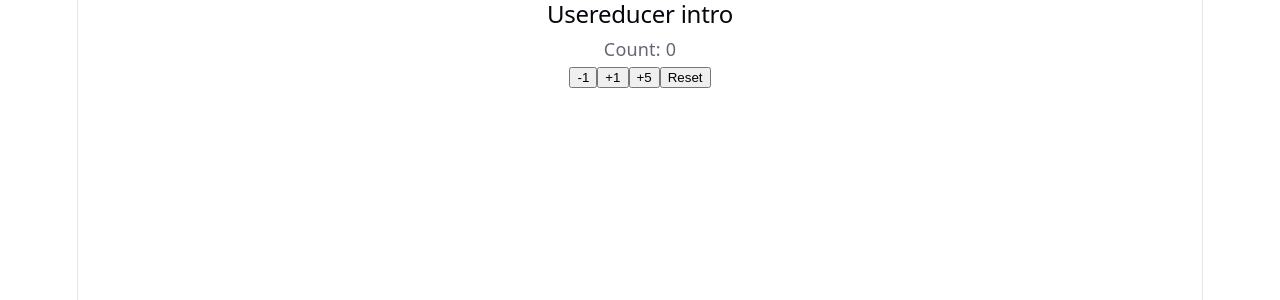
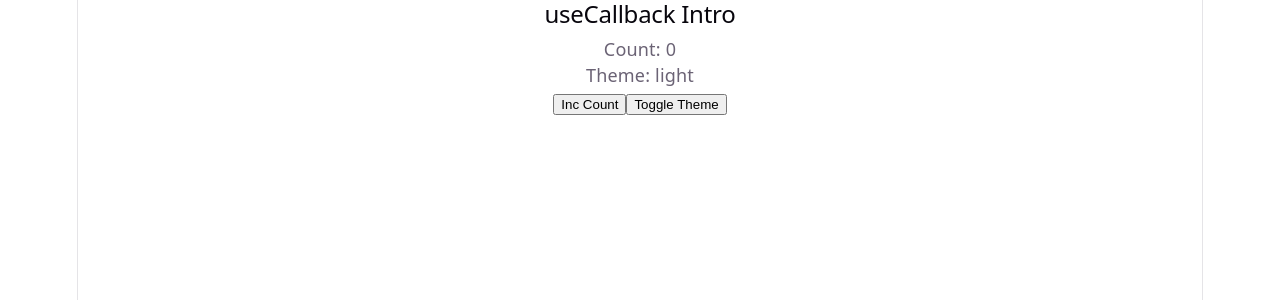
Before and after one commit to poorna834/MERN_Stu_FebMay26Mys, a React (Vite) app in the folder W10/D2/my-app/: page / in a window 1280 px wide. Shown: the top 300 px of the page. Built offline with nearby package versions, Linux system fonts and the light colour scheme.

Commit message:
useCallback hook

```diff
--- a/W10/D2/my-app/src/App.jsx
+++ b/W10/D2/my-app/src/App.jsx
@@ -3,13 +3,16 @@ import { UseContextIntro } from "./components/P1";
 import { CustomHooksIntro} from "./components/P2";
 import { UserRefIntro} from "./components/P3";
 import { UseReducerIntro } from "./components/P4";
+import { UseCallbackIntro } from "./components/P5";
+
 function App() {
   return (
     <>
       {/* <UseContextIntro />        */}
       {/* <CustomHooksIntro /> */}
       {/* <UserRefIntro /> */}
-      <UseReducerIntro />
+      {/* <UseReducerIntro /> */}
+      <UseCallbackIntro />
     </>
   )
 }
--- /dev/null
+++ b/W10/D2/my-app/src/components/P5.jsx
@@ -0,0 +1,38 @@
+// useCallback hook
+// Memoizes a function
+// It keeps the same function reference between renders
+// until dependencies change
+import { useCallback, useState, memo } from "react";
+const ChildButton = memo(function ChildButton({onClick,label}){
+    console.log(`${label} button rendered.`);
+    return(
+        <button onClick={onClick}>
+            {label}
+        </button>
+    );
+});
+
+export function UseCallbackIntro(){
+    const [count,setCount] = useState(0);
+    const [theme,setTheme] = useState('light');
+
+    const handleIncrement = useCallback(()=>{
+        setCount((prev)=>prev+1);
+    },[]);
+
+    const toggleTheme = () =>{
+        setTheme((prev)=>(prev === 'light' ? 'dark':'light'));
+    };
+
+    return(
+        <section>
+            <h2>useCallback Intro</h2>
+            <p>Count: {count}</p>
+            <p>Theme: {theme}</p>
+
+            <ChildButton onClick={handleIncrement} label="Inc Count" />
+            <button onClick={toggleTheme}>Toggle Theme</button>
+
+        </section>
+    )
+}
```
